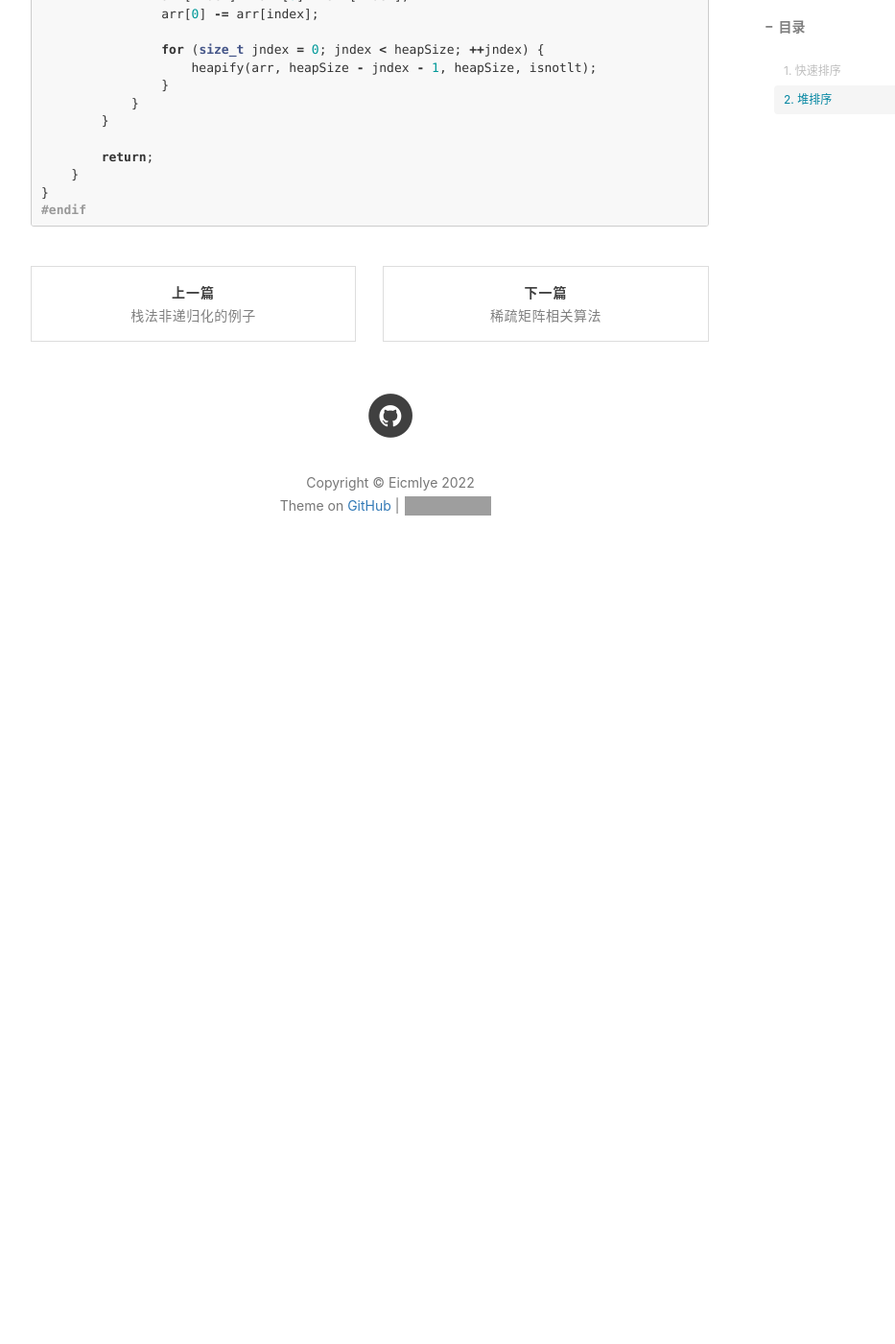
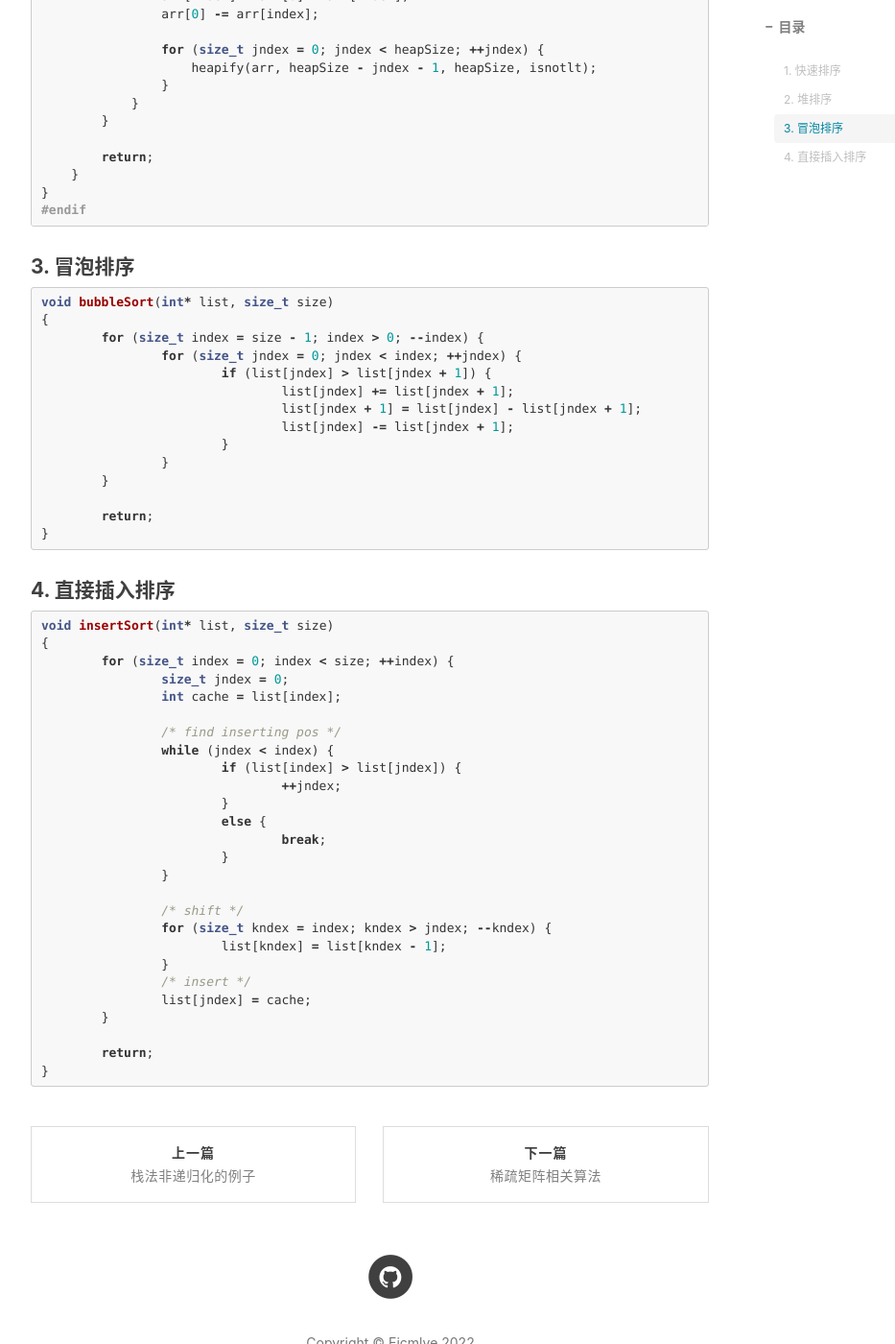
Before and after one commit to Eicmlye/Eicmlye.github.io, a Jekyll site: the page built from _posts/2022-08-02-sorting-algo.md, in a window 1280 px wide and 1400 px high, scrolled down 3623 px. Shown: the whole window at 96% size, without its empty margins (233-1166 px from the left). Built offline with Jekyll 4.4.1, drawn with Linux system fonts in a browser that asks for light colours; nearby versions of some CDN libraries; comment, search, counter and statistics services are not loaded; before the commit the page ends 4253 px from its top, so only the background shows below that; grey boxes are pictures that could not be loaded.

Commit message:
added insert sort, bubble sort

````diff
--- a/_posts/2022-08-02-sorting-algo.md
+++ b/_posts/2022-08-02-sorting-algo.md
@@ -204,3 +204,53 @@ namespace HPSORT_
 }
 #endif
 ```
+
+#### 3. 冒泡排序
+
+```cpp
+void bubbleSort(int* list, size_t size)
+{
+	for (size_t index = size - 1; index > 0; --index) {
+		for (size_t jndex = 0; jndex < index; ++jndex) {
+			if (list[jndex] > list[jndex + 1]) {
+				list[jndex] += list[jndex + 1];
+				list[jndex + 1] = list[jndex] - list[jndex + 1];
+				list[jndex] -= list[jndex + 1];
+			}
+		}
+	}
+
+	return;
+}
+```
+
+#### 4. 直接插入排序
+
+```cpp
+void insertSort(int* list, size_t size)
+{
+	for (size_t index = 0; index < size; ++index) {
+		size_t jndex = 0;
+		int cache = list[index];
+
+		/* find inserting pos */
+		while (jndex < index) {
+			if (list[index] > list[jndex]) {
+				++jndex;
+			}
+			else {
+				break;
+			}
+		}
+
+		/* shift */
+		for (size_t kndex = index; kndex > jndex; --kndex) {
+			list[kndex] = list[kndex - 1];
+		}
+		/* insert */
+		list[jndex] = cache;
+	}
+
+	return;
+}
+```
````
